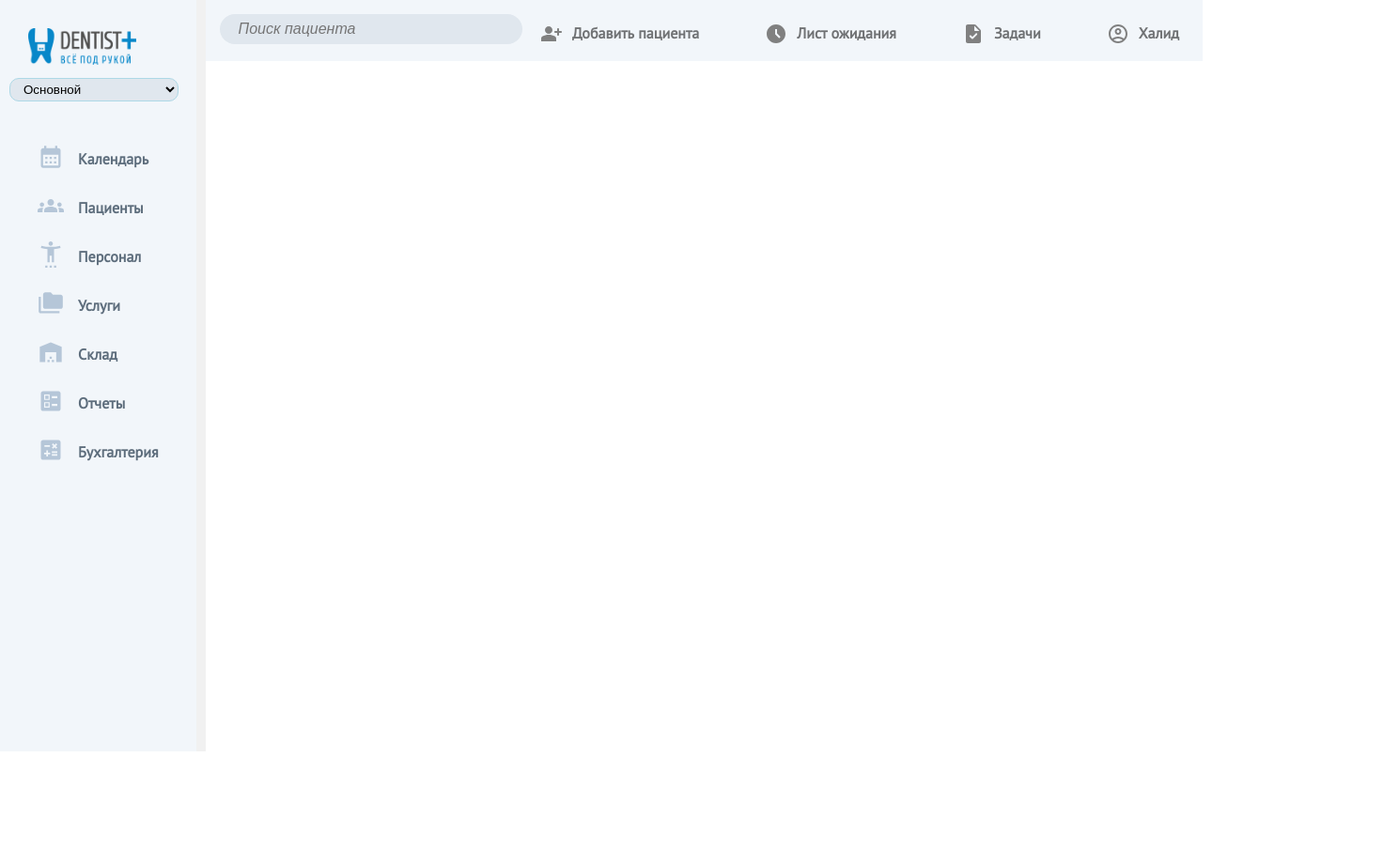
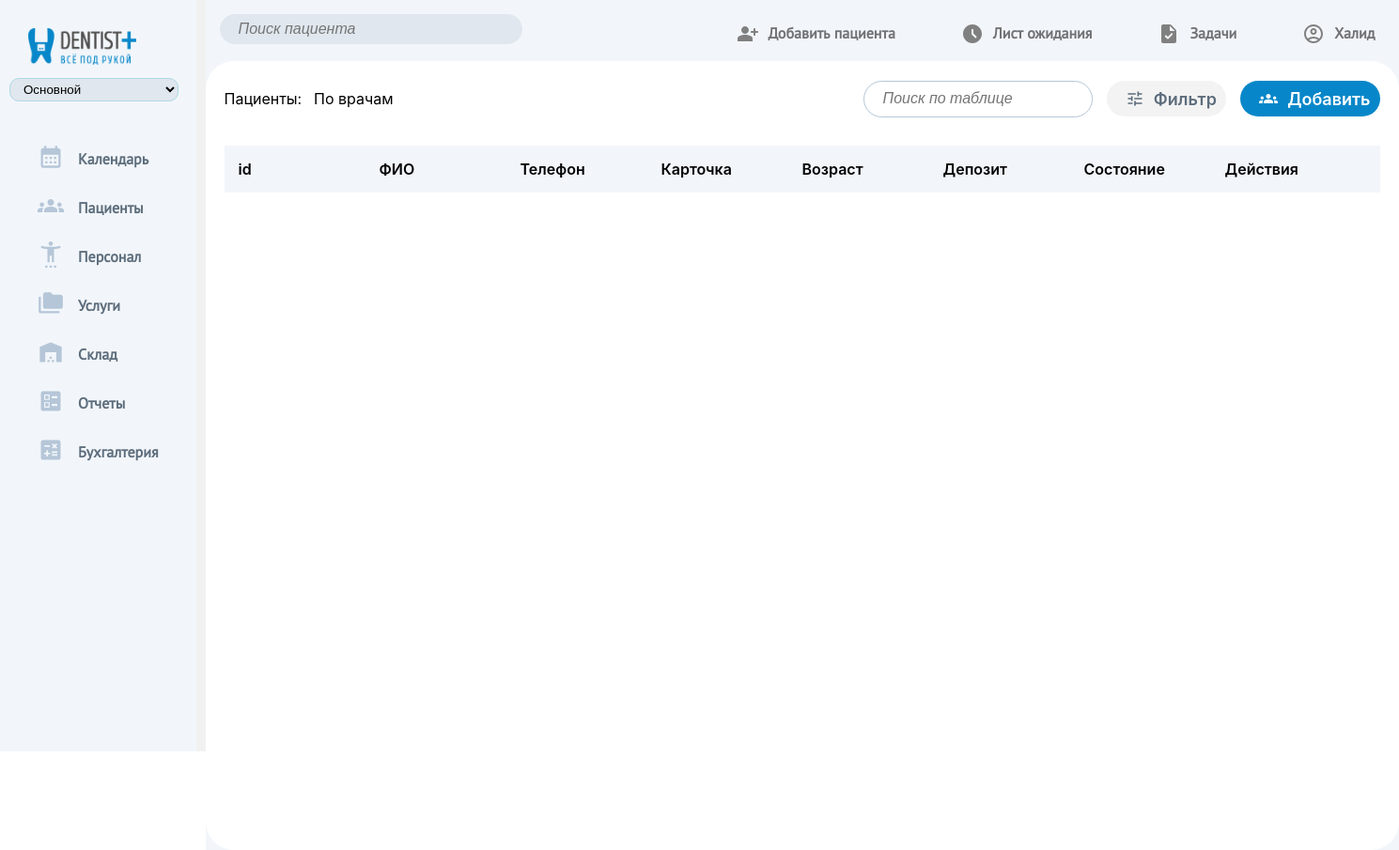
Before and after one commit to alievhalid/dentist, a React app: page / in a window 1280 px wide. Shown: the whole page at 94% size, 1489 px wide, since content can reach past the window. Before the commit the page ends 800 px from the top, so only its background shows below. Built offline with nearby package versions, Linux system fonts and the light colour scheme; a web font is replaced by a local one.

Commit message:
pacients page done

```diff
--- a/src/common/App.js
+++ b/src/common/App.js
@@ -1,8 +1,10 @@
 import Header from "../components/header/Header";
+import Sidebar from "../components/sidebar/Sidebar";
 
 function App() {
   return (
     <div className="App">
+      <Sidebar />
       <Header />
     </div>
   );
--- a/src/components/header/Header.jsx
+++ b/src/components/header/Header.jsx
@@ -4,15 +4,13 @@ import PersonAddAltRoundedIcon from "@mui/icons-material/PersonAddAltRounded";
 import AccessTimeFilledTwoToneIcon from "@mui/icons-material/AccessTimeFilledTwoTone";
 import TaskRoundedIcon from "@mui/icons-material/TaskRounded";
 import AccountCircleOutlinedIcon from "@mui/icons-material/AccountCircleOutlined";
-import Sidebar from "../sidebar/Sidebar";
+import Patients from "../patients/Patients";
 function Header() {
   return (
     <div className={styles.wrap}>
-      <Sidebar />
       <div className={styles.header}>
         <div className={styles.inputs}>
           <input type="text" placeholder="Поиск пациента" />
-
         </div>
         <nav className={styles.nav}>
           <div className={styles.icons}>
@@ -41,6 +39,7 @@ function Header() {
           </div>
         </nav>
       </div>
+      <Patients />
     </div>
   );
 }
--- a/src/components/header/header.module.scss
+++ b/src/components/header/header.module.scss
@@ -1,8 +1,9 @@
 .wrap {
-  display: flex;
+  width: 100%;
+  background-color: #f2f6fa;
 }
 .header {
-  width: 100%;
+  max-width: 100%;
   height: 35px;
   min-width: 960px;
   display: flex;
@@ -48,8 +49,8 @@
     border-radius: 20px;
     font-size: 16px;
     outline: none;
-        &::placeholder {
-            font-style: italic;
-        }
+    &::placeholder {
+      font-style: italic;
+    }
   }
 }
--- /dev/null
+++ b/src/components/patients/Patients.jsx
@@ -0,0 +1,47 @@
+import React from "react";
+import styles from "./patients.module.scss";
+import TuneIcon from "@mui/icons-material/Tune";
+import GroupsIcon from "@mui/icons-material/Groups";
+function Patients() {
+  return (
+    <div className={styles.main}>
+      <div className={styles.wrap}>
+        <div className={styles.options}>
+          <div>Пациенты:</div>
+          <div>По врачам</div>
+        </div>
+        <div className={styles.nav}>
+          <div>
+            <input type="text" placeholder="Поиск по таблице" />{" "}
+          </div>
+          <div className={styles.icons}>
+            <div>
+              <TuneIcon />
+            </div>
+            <div>Фильтр</div>
+          </div>
+          <span>
+            <div className={styles.icons}>
+              <div>
+                <GroupsIcon />
+              </div>
+              <div>Добавить</div>
+            </div>
+          </span>
+        </div>
+      </div>
+      <div className={styles.filters}>
+        <div>id</div>
+        <div>ФИО</div>
+        <div>Телефон</div>
+        <div>Карточка</div>
+        <div>Возраст</div>
+        <div>Депозит</div>
+        <div>Состояние</div>
+        <div>Действия</div>
+      </div>
+    </div>
+  );
+}
+
+export default Patients;
--- /dev/null
+++ b/src/components/patients/patients.module.scss
@@ -0,0 +1,75 @@
+.main {
+  max-width: 100%;
+  padding: 20px;
+  border-radius: 30px;
+  background-color: #fff;
+  height: 800px;
+  .wrap {
+    display: flex;
+    justify-content: space-between;
+  }
+  .options {
+    display: flex;
+    width: 180px;
+    height: 40px;
+    justify-content: space-between;
+    align-items: center;
+  }
+  .nav {
+    width: 550px;
+    display: flex;
+    height: 40px;
+    justify-content: space-between;
+    align-items: center;
+    font-size: 18px;
+    font-weight: 600;
+    input {
+      width: 220px;
+      height: 35px;
+      padding-left: 20px;
+      border: solid 1px #b5c6d8;
+      border-radius: 20px;
+      font-size: 16px;
+      outline: none;
+      &::placeholder {
+        font-style: italic;
+      }
+    }
+  }
+  .icons {
+    max-width: 200px;
+    display: flex;
+    border-radius: 50px;
+    padding: 5px 10px;
+    color: #5d6d7c;
+    align-items: center;
+    background-color: #f3f3f3;
+    cursor: pointer;
+    div {
+      margin-left: 10px;
+    }
+    svg {
+      font-size: 20px;
+      padding-top: 4px;
+    }
+  }
+  span {
+    .icons {
+      background-color: #0787c9;
+      color: #fff;
+    }
+  }
+}
+.filters {
+  display: flex;
+  justify-content: space-between;
+  margin-top: 30px;
+  max-width: 100%;
+  background-color: #f2f6fa;
+  padding: 15px;
+  div {
+    width: 150px;
+    font-size: 16px;
+    font-weight: 600;
+  }
+}
--- a/src/index.css
+++ b/src/index.css
@@ -11,3 +11,6 @@ code {
   font-family: source-code-pro, Menlo, Monaco, Consolas, 'Courier New',
     monospace;
 }
+.App {
+  display: flex;
+}
```
